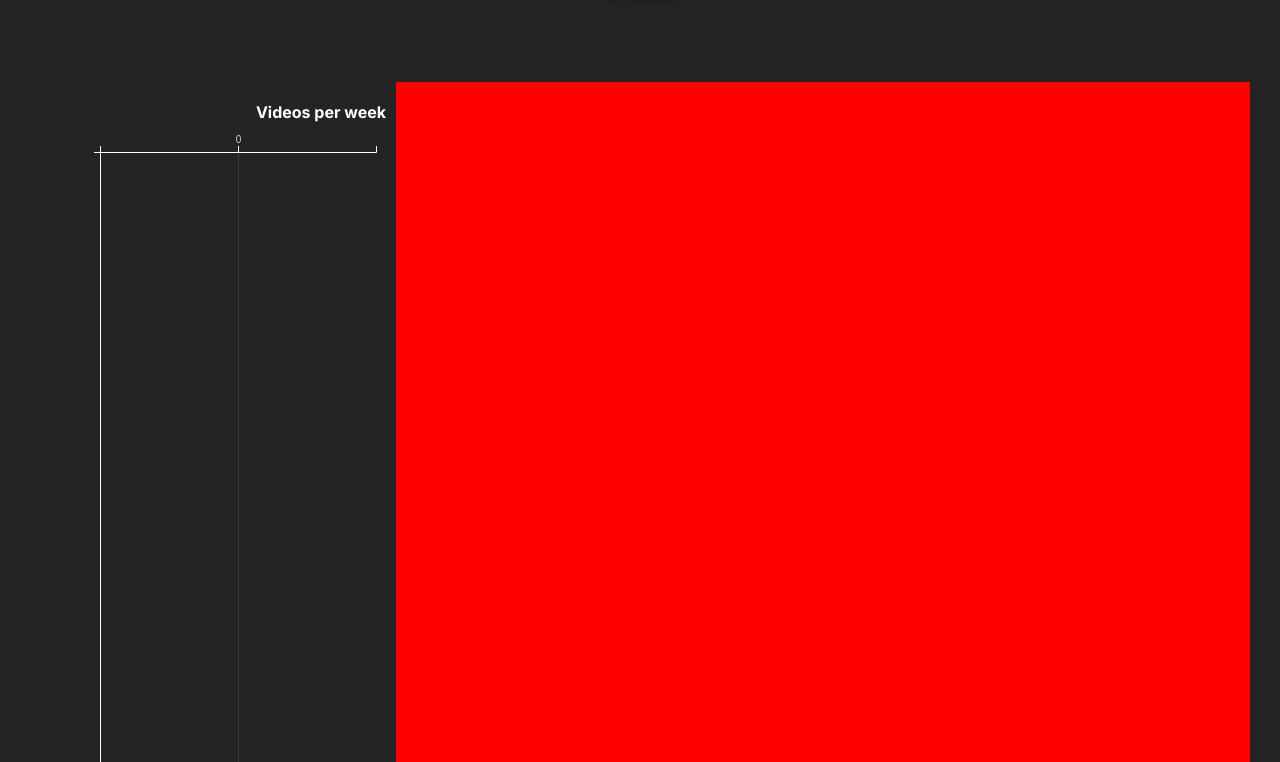
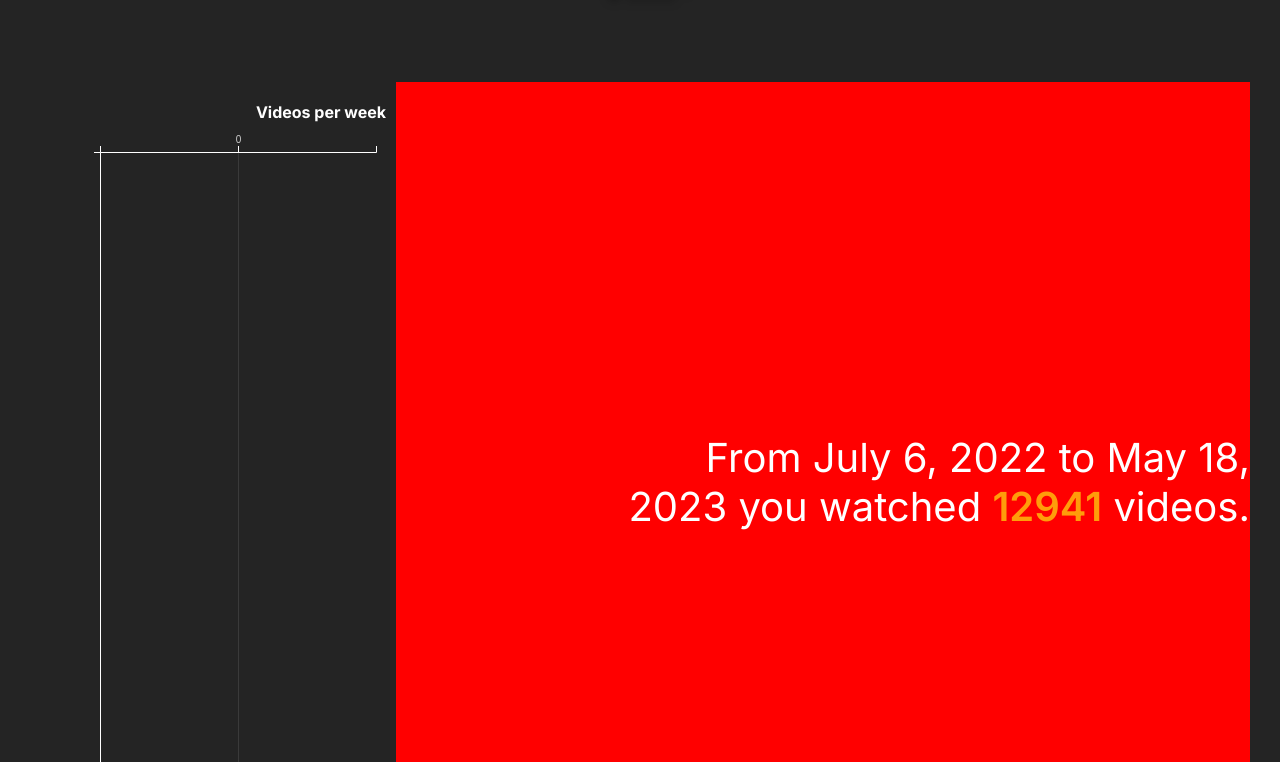
Before and after one commit to leosch1/youtube-path, a Next.js app: page / in a window 1280 px wide. Shown: the part 718-1480 px from the top of the page. Built offline with nearby package versions, Linux system fonts and the light colour scheme.

Commit message:
add TotalVideoCount

```diff
--- a/app/page.tsx
+++ b/app/page.tsx
@@ -2,19 +2,26 @@
 
 import React, { useRef, useState } from 'react';
 import styles from "./page.module.css";
-import { getVideosPerWeek } from './utils'; // adjust the path as needed
+import { getVideosPerWeek } from '../utils/utils';
 import LandingZone from '../components/LandingZone';
 import VideosPerWeek from "../components/VideosPerWeek";
+import TotalVideoCount from '../components/TotalVideoCount';
 import { VideoData } from "../types/types";
 
 export default function Home() {
   const watchHistoryDataRef = useRef(null);
-  const [videosPerWeek, setVideosPerWeek] = useState<VideoData[]>([]);
+  const [videosPerWeekData, setVideosPerWeekData] = useState<VideoData[]>([]);
 
   const handleDataChange = (data: any) => {
     watchHistoryDataRef.current = data;
     const result = getVideosPerWeek(data);
-    setVideosPerWeek(result);
+    setVideosPerWeekData(result);
+  };
+
+  const totalVideoCountData = {
+    startDate: new Date('2022-07-06'),
+    endDate: new Date('2023-05-18'),
+    videoCount: 12941
   };
 
   return (
@@ -24,10 +31,11 @@ export default function Home() {
         <div className={styles.sideDiagram}>
           <div className={styles.videosPerWeek}>
             <h2>Videos per week</h2>
-            <VideosPerWeek data={videosPerWeek} />
+            <VideosPerWeek data={videosPerWeekData} />
           </div>
         </div>
         <div className={styles.mainDiagrams}>
+          <TotalVideoCount data={totalVideoCountData} />
         </div>
       </div>
     </main>
--- /dev/null
+++ b/components/TotalVideoCount.module.css
@@ -0,0 +1,18 @@
+.container {
+  height: 100vh;
+  display: flex;
+  justify-content: center;
+  align-items: center;
+}
+
+.container p {
+  text-align: end;
+  text-wrap: balance;
+  font-size: 2.5em;
+}
+
+.container p em {
+  font-style: normal;
+  font-weight: 600;
+  color: var(--primary-action-color);
+}
--- /dev/null
+++ b/components/TotalVideoCount.tsx
@@ -0,0 +1,23 @@
+import React from 'react';
+import styles from './TotalVideoCount.module.css';
+import { formatDate } from '../utils/utils';
+
+type TotalVideoCountProps = {
+  data: {
+    startDate: Date;
+    endDate: Date;
+    videoCount: number;
+  };
+};
+
+const TotalVideoCount: React.FC<TotalVideoCountProps> = ({ data }) => {
+  const { startDate, endDate, videoCount } = data;
+
+  return (
+    <div className={styles.container}>
+      <p>From {formatDate(startDate)} to {formatDate(endDate)} you watched <em>{videoCount}</em> videos.</p>
+    </div>
+  );
+};
+
+export default TotalVideoCount;
--- a/app/utils.ts
+++ b/utils/utils.ts
@@ -38,3 +38,11 @@ export const getVideosPerWeek = (data: any[]): VideoData[] => {
 
   return result;
 };
+
+export const formatDate = (date: Date): string => {
+  return date.toLocaleDateString('en-US', {
+    year: 'numeric',
+    month: 'long',
+    day: 'numeric',
+  });
+};
```
